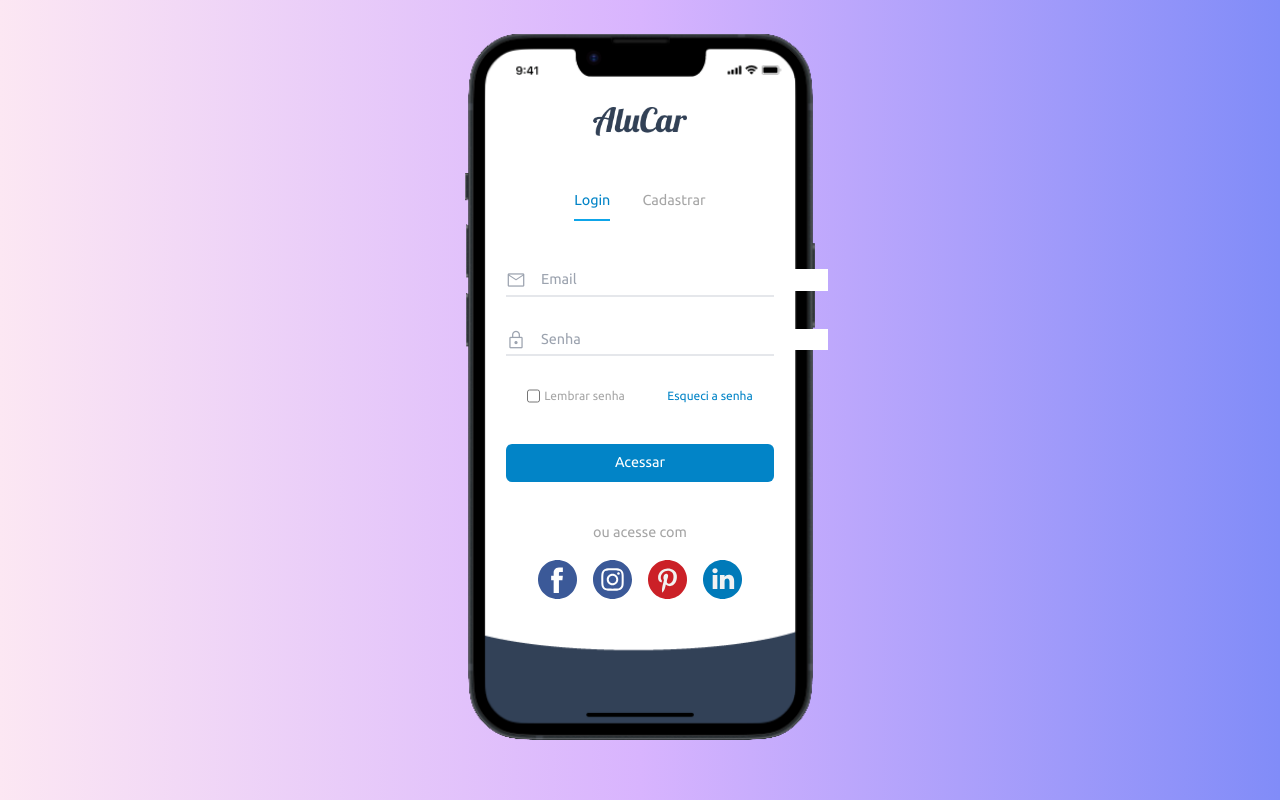
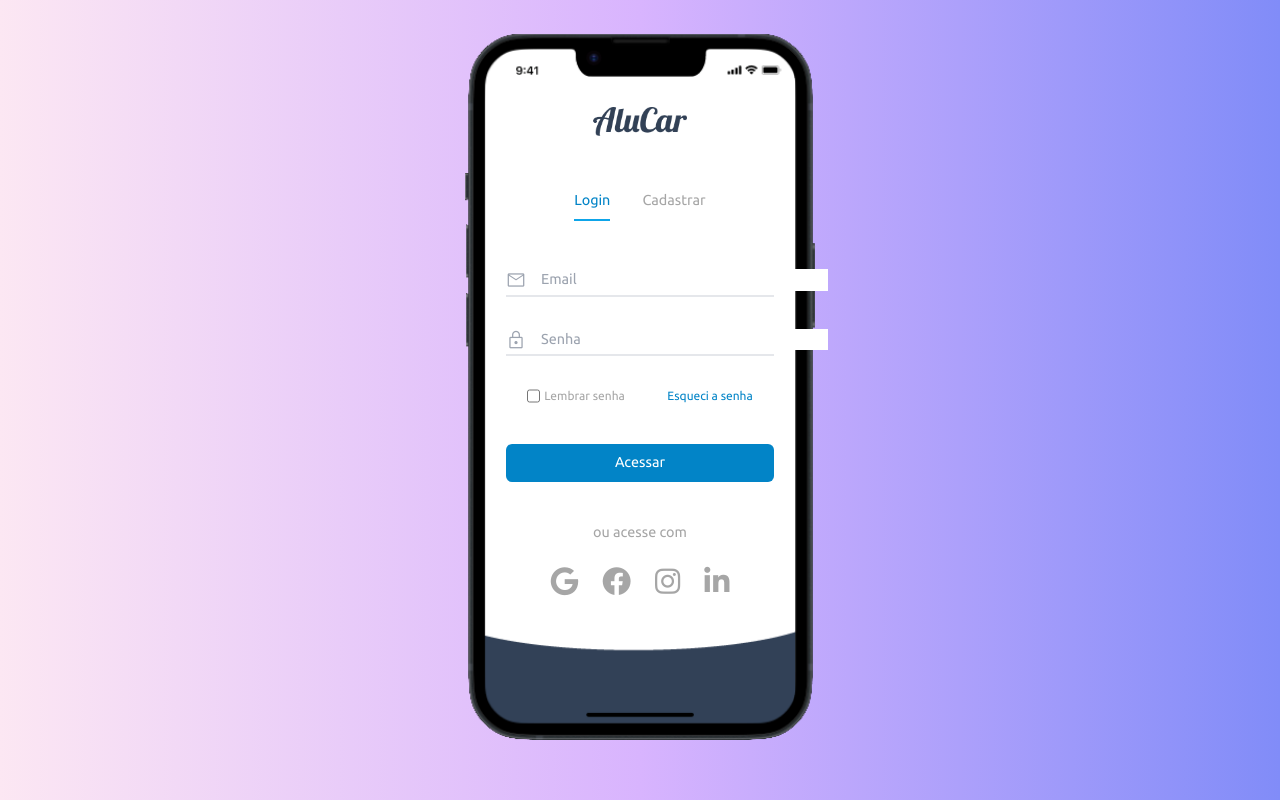
Before and after one commit to Pedrolrbr/fiap_alucar, a plain HTML site: page src/pages/login.html in a window 1280 px wide. Drawn offline with nearby package versions, Linux system fonts and the light colour scheme.

Commit message:
Ícones de redes por cdn fontawesome

```diff
--- a/src/pages/login.html
+++ b/src/pages/login.html
@@ -17,8 +17,10 @@
         rel="stylesheet">
 
     <!-- Google Icons -->
-    <link rel="stylesheet"
-        href="https://fonts.googleapis.com/css2?family=Material+Symbols+Outlined:opsz,wght,FILL,GRAD@20..48,100..700,0..1,-50..200" />
+    <link rel="stylesheet" href="https://fonts.googleapis.com/css2?family=Material+Symbols+Outlined:opsz,wght,FILL,GRAD@20..48,100..700,0..1,-50..200" />
+
+    <!-- Fontawesome -->
+    <link rel="stylesheet" href="https://cdnjs.cloudflare.com/ajax/libs/font-awesome/6.4.2/css/all.min.css" integrity="sha512-z3gLpd7yknf1YoNbCzqRKc4qyor8gaKU1qmn+CShxbuBusANI9QpRohGBreCFkKxLhei6S9CQXFEbbKuqLg0DA==" crossorigin="anonymous" referrerpolicy="no-referrer" />
 
     <!-- Tailwindcss -->
     <script src="https://cdn.tailwindcss.com"></script>
@@ -72,11 +74,11 @@
 
                     <div name="redes" class="flex flex-col gap-4">
                         <span class="flex justify-center">ou acesse com</span>
-                        <div class="flex gap-4 justify-center">
-                            <a href="https://www.facebook.com/login" target="_blank"><img src="../images/facebook.svg"></a>
-                            <a href="https://www.instagram.com/accounts/login/" target="_blank"><img src="../images/instagram.svg"></a>
-                            <a href="https://br.pinterest.com/login/" target="_blank"><img src="../images/pinterest.svg"></a>
-                            <a href="https://www.linkedin.com/login/" target="_blank"><img src="../images/linkedin.svg"></a>
+                        <div class="flex gap-6 justify-center mt-3">
+                            <a href="https://accounts.google.com/" target="_blank"><i class="fa-brands fa-google fa-2xl"></i></a>
+                            <a href="https://www.facebook.com/login" target="_blank"><i class="fa-brands fa-facebook fa-2xl"></i></a>
+                            <a href="https://www.instagram.com/accounts/login/" target="_blank"><i class="fa-brands fa-instagram fa-2xl"></i></a>
+                            <a href="https://www.linkedin.com/login/" target="_blank"><i class="fa-brands fa-linkedin-in fa-2xl"></i></a>
                         </div>
 
                     </div>
```
Also changed, not shown: src/images/facebook.svg (deleted), src/images/instagram.svg (deleted), src/images/linkedin.svg (deleted), src/images/pinterest.svg (deleted).
